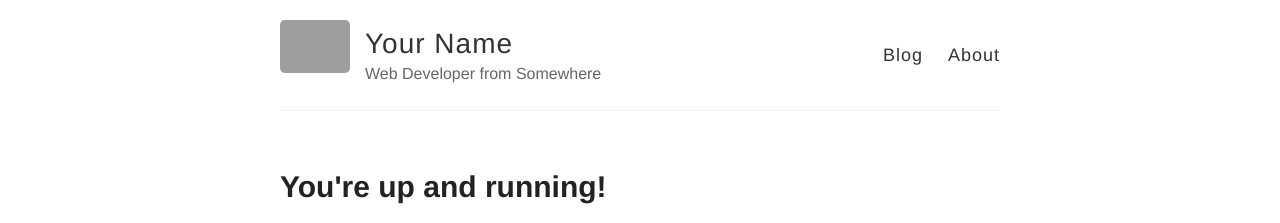
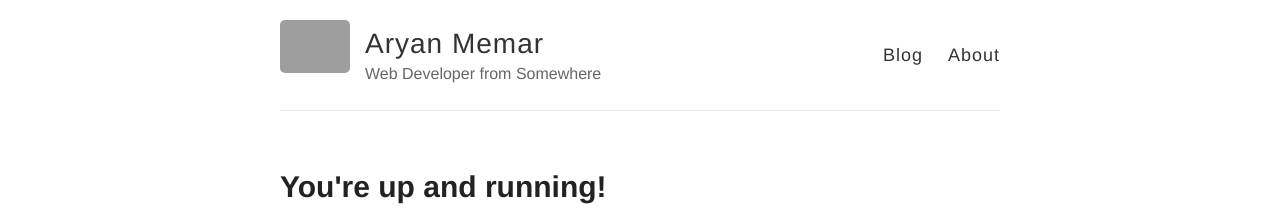
Before and after one commit to aryanmemar/aryanmemar.github.io, a Jekyll site: the page built from index.html, in a window 1280 px wide. Shown: the top 223 px of the page. Built offline with Jekyll 4.4.1, drawn with Linux system fonts in a browser that asks for light colours; grey boxes are pictures that could not be loaded.

Commit message:
Add my name

```diff
--- a/_config.yml
+++ b/_config.yml
@@ -3,7 +3,7 @@
 #
 
 # Name of your site (displayed in the header)
-name: Your Name
+name: Aryan Memar
 
 # Short bio or description (displayed in the header)
 description: Web Developer from Somewhere
```
